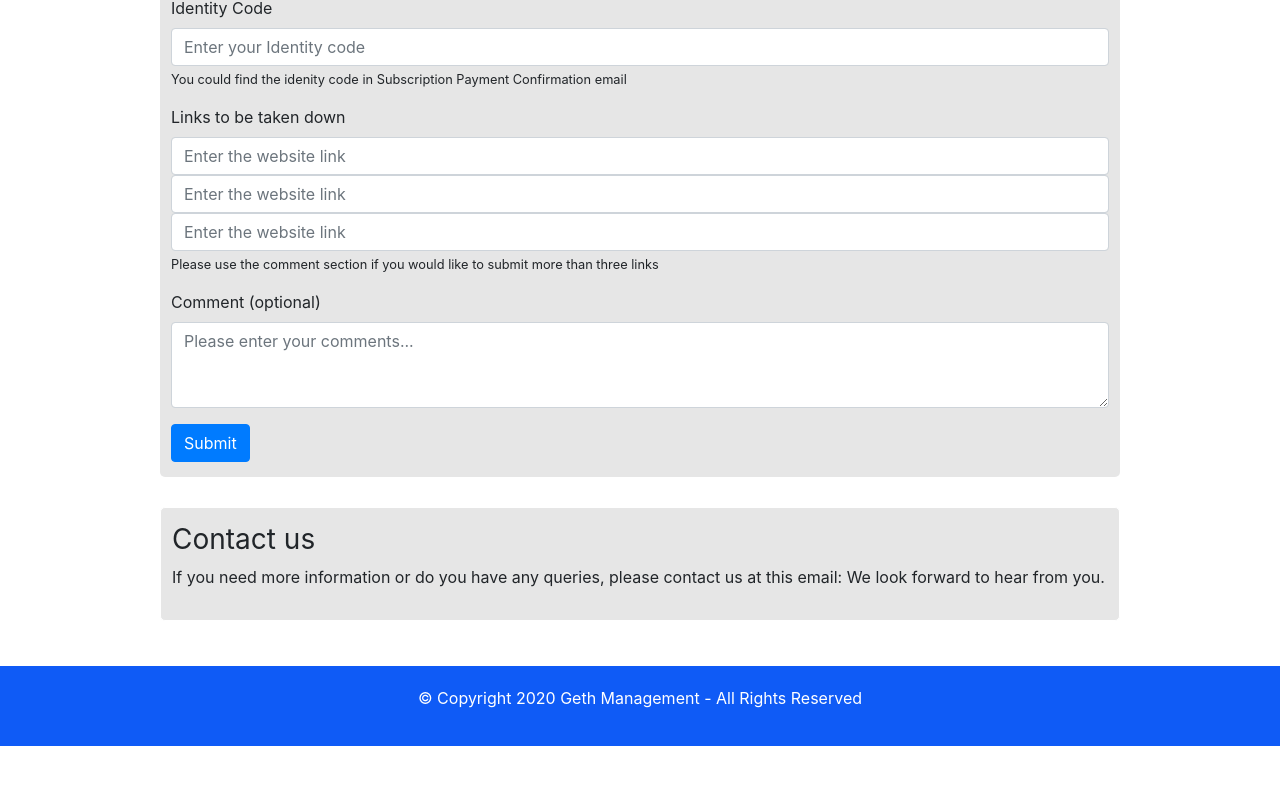
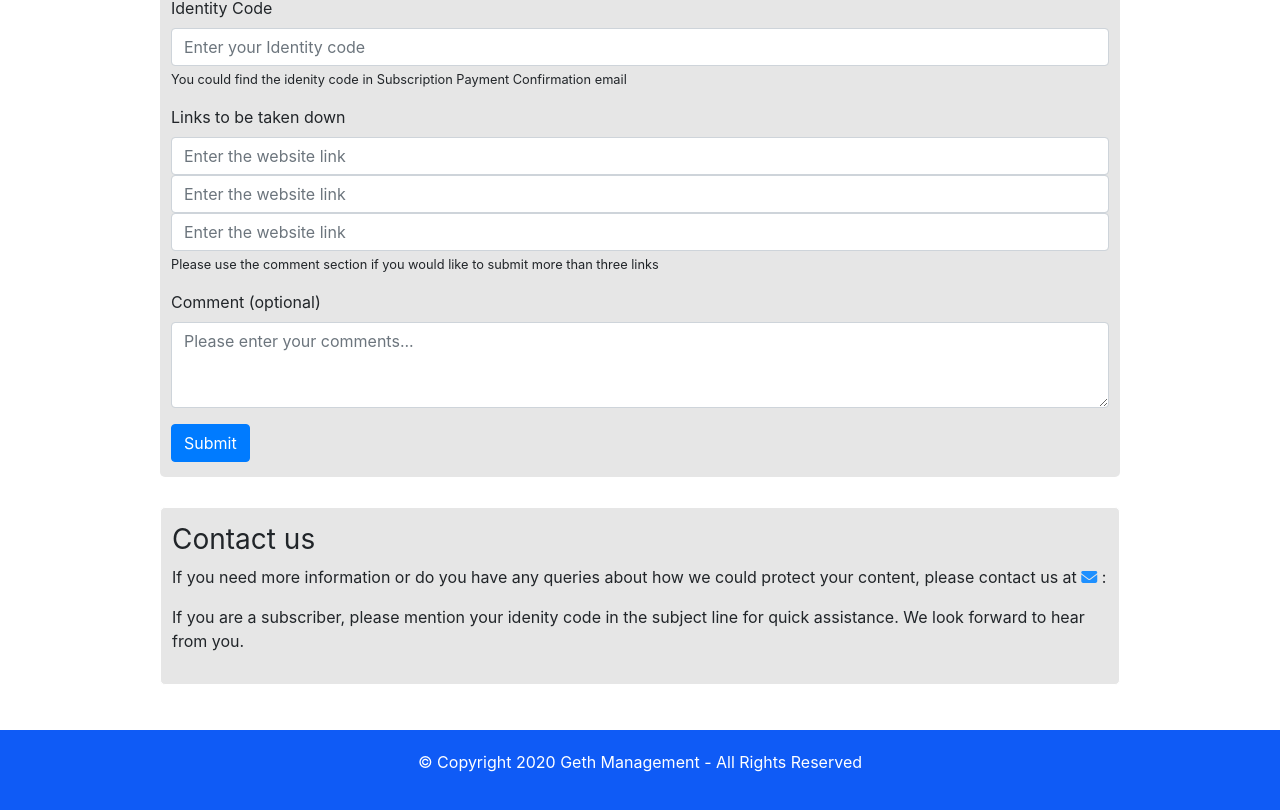
Before and after one commit to getheash/geth-management, a React (Create React App) app: page / in a window 1280 px wide. Shown: the part 1245-2055 px from the top of the page. Before the commit the page ends 1991 px from the top, so only its background shows below. Built offline with nearby package versions, Linux system fonts and the light colour scheme.

Commit message:
added email envelope icon in contact component

```diff
--- a/src/component/contact.jsx
+++ b/src/component/contact.jsx
@@ -6,8 +6,13 @@ const Contact = () => {
       <section id="contact" className="border border-white">
         <h3>Contact us</h3>
         <p>
-          If you need more information or do you have any queries, please
-          contact us at this email: We look forward to hear from you.
+          If you need more information or do you have any queries about how we
+          could protect your content, please contact us at{" "}
+          <i style={{ color: "dodgerblue" }} className="fas fa-envelope"></i> :
+        </p>
+        <p>
+          If you are a subscriber, please mention your idenity code in the
+          subject line for quick assistance. We look forward to hear from you.
         </p>
       </section>
     </div>
```
